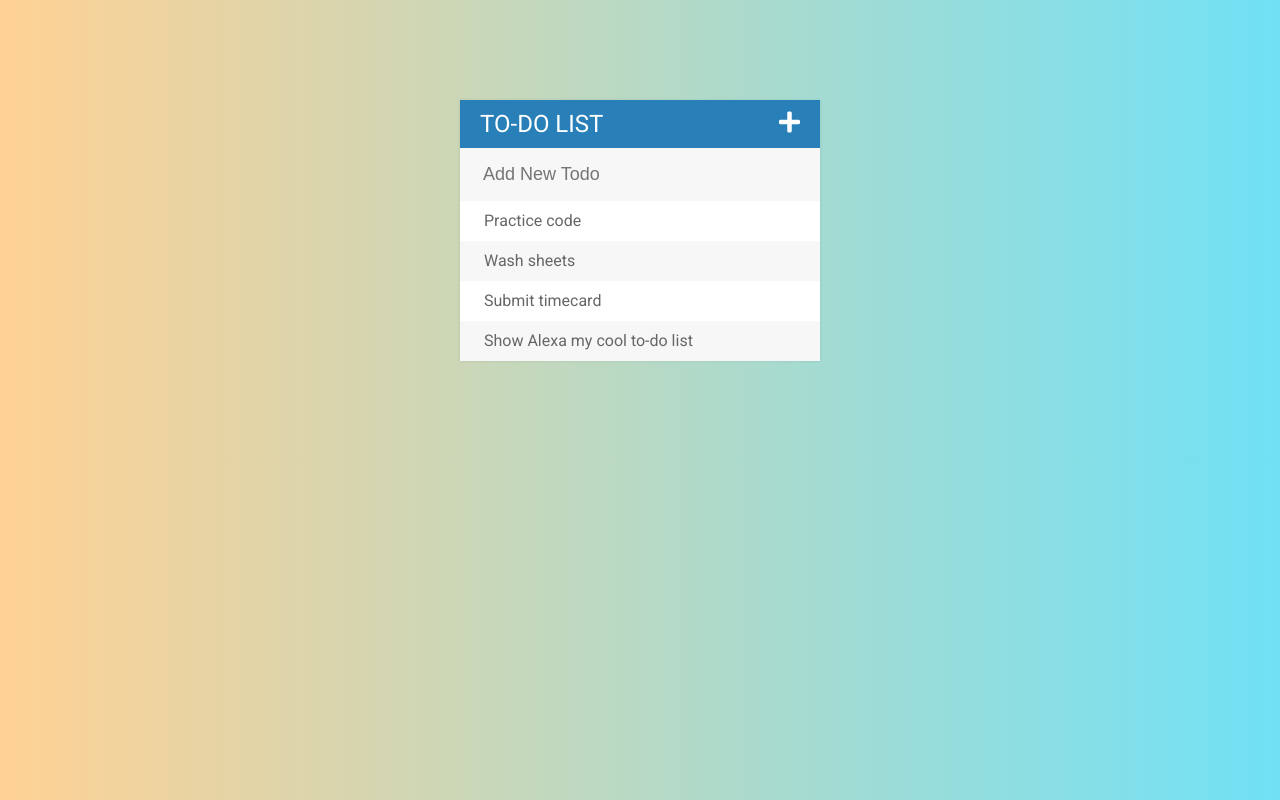
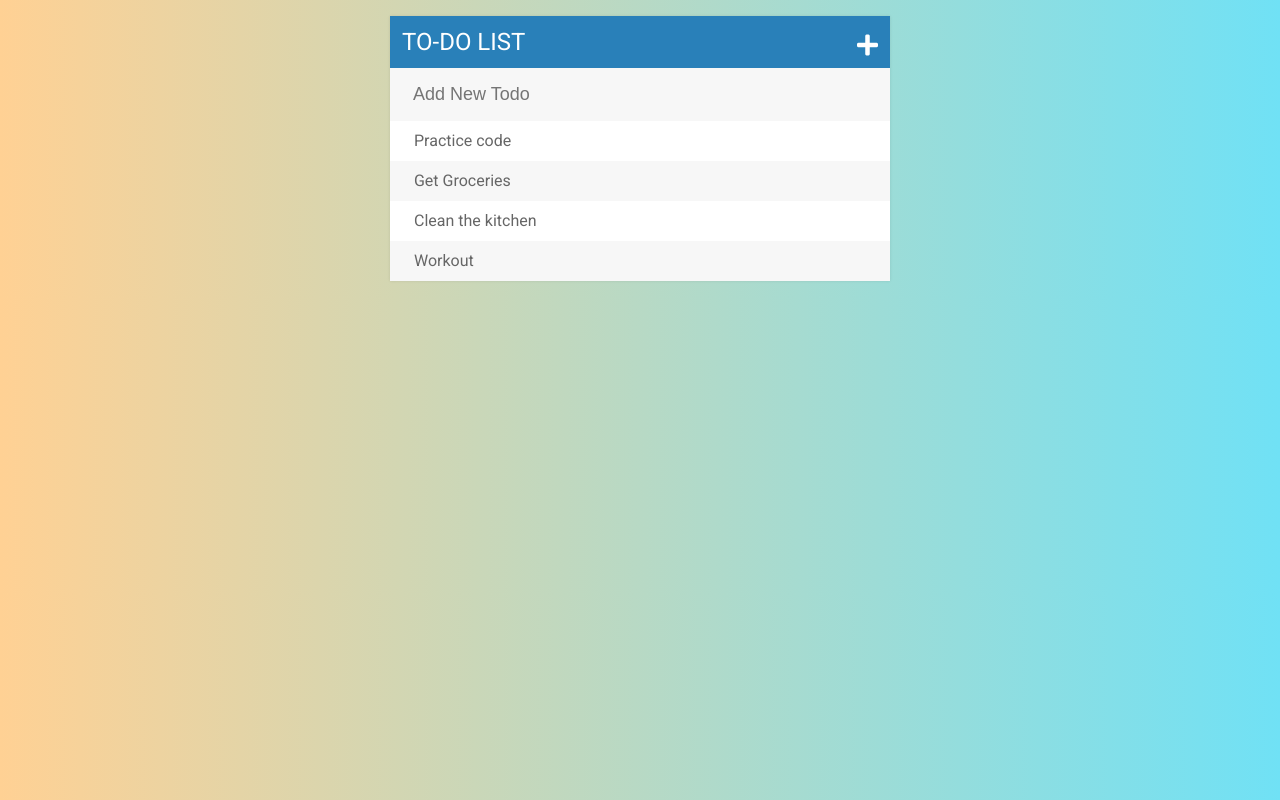
Before and after one commit to spencertakata/to-do-app, a plain HTML site: page index.html in a window 1280 px wide. Drawn offline with Linux system fonts and the light colour scheme.

Commit message:
updates to embed on website

```diff
--- a/assets/css/todos.css
+++ b/assets/css/todos.css
@@ -1,26 +1,32 @@
-body {
+.to-do-body {
 	font-family: 'Roboto';
 	background: #70e1f5;  /* fallback for old browsers */
 	background: -webkit-linear-gradient(to right, #ffd194, #70e1f5);  /* Chrome 10-25, Safari 5.1-6 */
 	background: linear-gradient(to right, #ffd194, #70e1f5); /* W3C, IE 10+/ Edge, Firefox 16+, Chrome 26+, Opera 12+, Safari 7+ */
+}
 
+#container {
+	width: 95%;
+	margin: 1em auto;
+	background-color: #f7f7f7;
+	box-shadow: 0 0 3px rgba(0,0,0,0.1);
 }
 
 h1 {
 	background-color: #2980b9;
 	color: white;
 	margin: 0;
-	padding: 10px 20px;
+	padding: .5em;
 	text-transform: uppercase;
-	font-size: 24px;
+	font-size: 1.5em;
 	font-weight: normal;
 }
 
 .fa-plus {
 	float: right;
+	vertical-align: middle;
+	margin-top: 5px
 }
-
-
 
 ul {
 	list-style: none;
@@ -30,9 +36,14 @@ ul {
 
 li {
 	background-color: #fff;
-	height: 40px;
+	/*height: 40px;*/
 	line-height: 40px;
 	color: #666;
+	vertical-align: middle;
+}
+
+li p {
+	padding-bottom: 5px;
 }
 
 li:nth-child(2n) {
@@ -41,19 +52,15 @@ li:nth-child(2n) {
 
 span {
 	background-color: #e74c3c;
-	height: 40px;
-	width: 0;
 	display: inline-block;
 	margin-right: 20px;
 	text-align: center;
 	color: white;
-	transition: 0.2s linear;
-	opacity: 0;
-}
 
-li:hover span {
-	width: 40px;
-	opacity: 1.0;
+	background-color: #8f8f8f;
+	margin: 6px;
+	width: 30px;
+	height: 75%;
 }
 
 input {
@@ -72,14 +79,28 @@ input:focus {
 	outline: none;
 }
 
-#container {
-	width: 360px;
-	margin: 100px auto;
-	background-color: #f7f7f7;
-	box-shadow: 0 0 3px rgba(0,0,0,0.1);
-}
-
 .completed {
 	color: gray;
 	text-decoration: line-through;
 }
+
+@media (min-width: 767.98px) {
+	#container {
+		width: 500px;
+	}
+	span {
+		background-color: #e74c3c;
+		height: 40px;
+		width: 0;
+		display: inline-block;
+		margin: 0 20px 0 0;
+		text-align: center;
+		color: white;
+		transition: 0.2s linear;
+		opacity: 0;
+	}
+	li:hover span {
+		width: 40px;
+		opacity: 1.0;
+	}
+}
--- a/index.html
+++ b/index.html
@@ -8,7 +8,7 @@
 	<script type="text/javascript" src="assets/js/lib/jquery-2.1.4.min.js"></script>
 	<link rel="stylesheet" href="https://use.fontawesome.com/releases/v5.9.0/css/all.css" integrity="sha384-i1LQnF23gykqWXg6jxC2ZbCbUMxyw5gLZY6UiUS98LYV5unm8GWmfkIS6jqJfb4E" crossorigin="anonymous">
 </head>
-<body>
+<body class="to-do-body">
 
 <div id="container">
 	<h1>To-Do List <i class="fa fa-plus"></i></h1>
@@ -16,9 +16,9 @@
 
 	<ul>
 		<li><span><i class="fa fa-trash"></i></span> Practice code</li>
-		<li><span><i class="fa fa-trash"></i></span> Wash sheets</li>
-		<li><span><i class="fa fa-trash"></i></span> Submit timecard</li>
-		<li><span><i class="fa fa-trash"></i></span> Show Alexa my cool to-do list</li>
+		<li><span><i class="fa fa-trash"></i></span> Get Groceries</li>
+		<li><span><i class="fa fa-trash"></i></span> Clean the kitchen</li>
+		<li><span><i class="fa fa-trash"></i></span> Workout</li>
 	</ul>
 </div>
 
```
